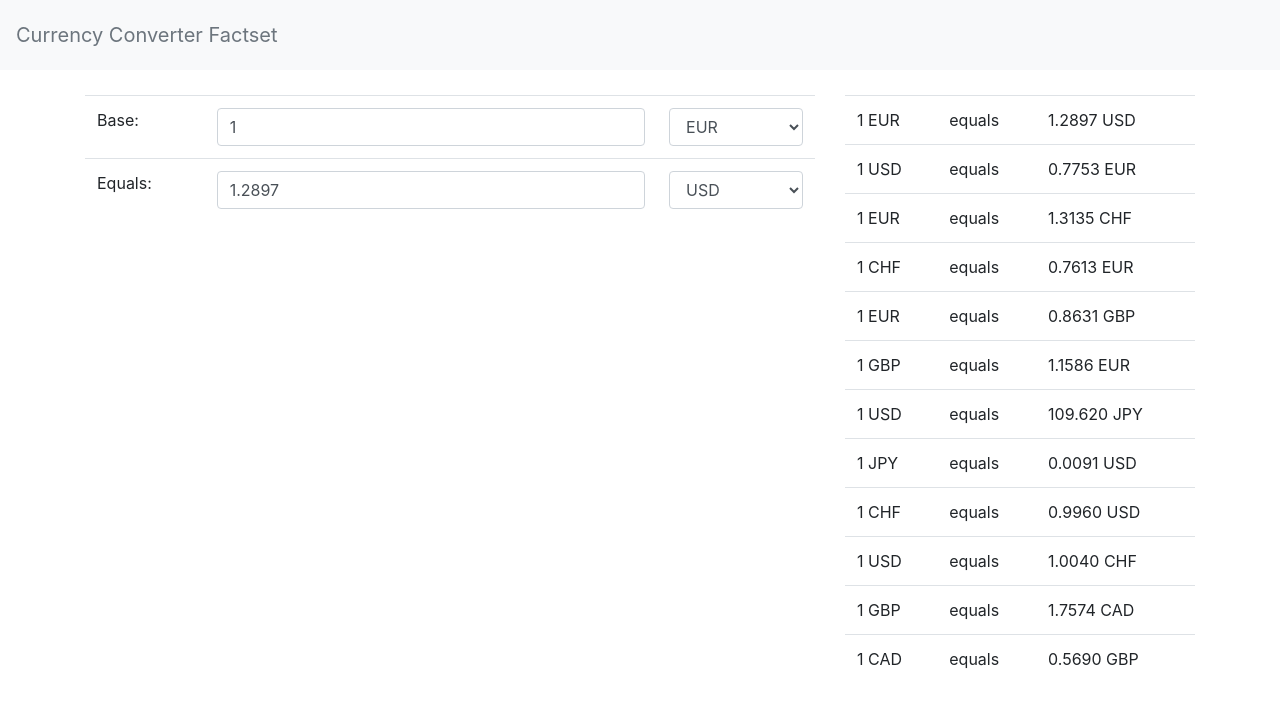
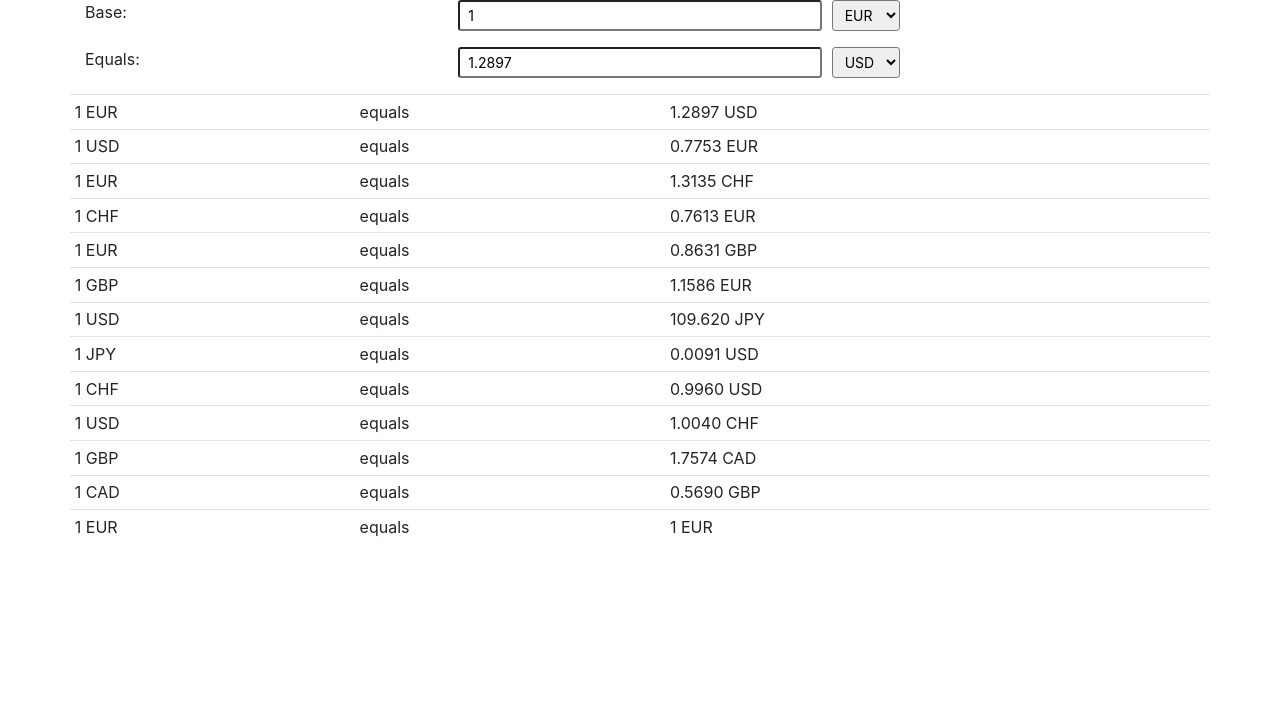
Before and after one commit to azizoid/calc, a React (Create React App) app: page / in a window 1280 px wide. Shown: the top 708 px of the page. Built offline with nearby package versions, Linux system fonts and the light colour scheme.

Commit message:
added query string parameters
Added additional currencies via url query string, for users add their own currency over iFrame

```diff
--- a/package.json
+++ b/package.json
@@ -11,6 +11,7 @@
     "node-sass": "^4.14.1",
     "react": "^16.13.1",
     "react-dom": "^16.13.1",
+    "react-router-dom": "^5.2.0",
     "react-scripts": "3.4.1"
   },
   "scripts": {
--- a/src/App.js
+++ b/src/App.js
@@ -1,46 +1,97 @@
 import React, { useEffect, useState } from "react";
 import _ from "lodash";
+import parseParams from "./assets/parse.params.js";
 
-import Navbar from "./components/navbar/navbar.component";
+// import Navbar from "./components/navbar/navbar.component";
 
 // import "./App.scss";
 
 const App = () => {
   const [currList, setCurrList] = useState([
-    { code: "EURUSD", id: 1, base: "EUR", convertTo: "USD", rate: "1.2897" },
-    { code: "USDEUR", id: 2, base: "USD", convertTo: "EUR", rate: "0.7753" },
-    { code: "EURCHF", id: 3, base: "EUR", convertTo: "CHF", rate: "1.3135" },
-    { code: "CHFEUR", id: 4, base: "CHF", convertTo: "EUR", rate: "0.7613" },
-    { code: "EURGBP", id: 5, base: "EUR", convertTo: "GBP", rate: "0.8631" },
-    { code: "GBPEUR", id: 6, base: "GBP", convertTo: "EUR", rate: "1.1586" },
-    { code: "USDJPY", id: 7, base: "USD", convertTo: "JPY", rate: "109.620" },
-    { code: "JPYUSD", id: 8, base: "JPY", convertTo: "USD", rate: "0.0091" },
-    { code: "CHFUSD", id: 9, base: "CHF", convertTo: "USD", rate: "0.9960" },
-    { code: "USDCHF", id: 10, base: "USD", convertTo: "CHF", rate: "1.0040" },
-    { code: "GBPCAD", id: 11, base: "GBP", convertTo: "CAD", rate: "1.7574" },
-    { code: "CADGBP", id: 12, base: "CAD", convertTo: "GBP", rate: "0.5690" },
+    { code: "EURUSD", base: "EUR", target: "USD", rate: "1.2897" },
+    { code: "USDEUR", base: "USD", target: "EUR", rate: "0.7753" },
+    { code: "EURCHF", base: "EUR", target: "CHF", rate: "1.3135" },
+    { code: "CHFEUR", base: "CHF", target: "EUR", rate: "0.7613" },
+    { code: "EURGBP", base: "EUR", target: "GBP", rate: "0.8631" },
+    { code: "GBPEUR", base: "GBP", target: "EUR", rate: "1.1586" },
+    { code: "USDJPY", base: "USD", target: "JPY", rate: "109.620" },
+    { code: "JPYUSD", base: "JPY", target: "USD", rate: "0.0091" },
+    { code: "CHFUSD", base: "CHF", target: "USD", rate: "0.9960" },
+    { code: "USDCHF", base: "USD", target: "CHF", rate: "1.0040" },
+    { code: "GBPCAD", base: "GBP", target: "CAD", rate: "1.7574" },
+    { code: "CADGBP", base: "CAD", target: "GBP", rate: "0.5690" },
+    { code: "EUREUR", base: "EUR", target: "EUR", rate: "1" },
   ]);
   const [symbols, setSymbols] = useState();
+  const [form, setForm] = useState({ x1: 1, x2: 1, y1: 1, y2: 1 });
+  const [message, setMessage] = useState("");
+  const [alert, setAlert] = useState(0);
 
-  const [form, setForm] = useState({ x1: "", x2: "", y1: "", y2: "" });
+  useEffect(() => {
+    const url = new URL(window.location);
+    let params = parseParams(url.search);
+    if (Object.keys(params).length > 0) {
+      const custom = _.hasIn(params, "custom") ? params.custom.split(":") : {};
 
-  const [message, setMessage] = useState("");
+      if (
+        _.hasIn(params, "custom_base") &&
+        _.hasIn(params, "custom_target") &&
+        _.hasIn(params, "custom_rate")
+      ) {
+        let { custom_base, custom_target, custom_rate } = params;
+        custom_base = custom_base.toString().replace(/\W/g, "").toUpperCase();
+        custom_target = custom_target
+          .toString()
+          .replace(/\W/g, "")
+          .toUpperCase();
+
+        const newCurr = [
+          {
+            code: custom_base + custom_target,
+            base: custom_base,
+            target: custom_target,
+            rate: (custom_rate * 1).toFixed(4),
+          },
+          {
+            code: custom_target + custom_base,
+            base: custom_target,
+            target: custom_base,
+            rate: (1 / custom_rate).toFixed(4),
+          },
+        ];
+
+        setCurrList((prev) => [...newCurr, ...prev]);
+      }
+    }
+  }, []);
 
   useEffect(() => {
     if (currList) {
       let tmp = [];
-      currList.forEach((arr) => tmp.push(arr.base, arr.convertTo));
+      currList.forEach((arr) => tmp.push(arr.base, arr.target));
       setSymbols(_.uniq(tmp));
 
+      console.log(currList);
       setForm({
         x1: 1,
         x2: currList[0].rate,
         y1: currList[0].base,
-        y2: currList[0].convertTo,
+        y2: currList[0].target,
         d: 0,
       });
     }
   }, [currList]);
+
+  useEffect(() => {
+    if (!alert) return setMessage("");
+    const timer = setTimeout(() => {
+      setMessage("We dont have this currency yet");
+      setAlert(0);
+    }, 1500);
+    return () => {
+      clearTimeout(timer);
+    };
+  }, [alert]);
 
   const onHandlerChangex1 = (event) => {
     let { value } = event.target;
@@ -80,11 +131,14 @@ const App = () => {
     const currency = _.find(currList, { code: code });
     if (!currency) {
       setMessage("We dont have this currency yet");
+      setAlert(1);
       return;
-    } else setMessage("");
+    }
+    setMessage("");
+
     let rate = currency.rate;
 
-    setForm((prev) => ({ ...prev, x2: value, x1: rate, y1: value }));
+    setForm((prev) => ({ ...prev, x1: rate, y1: value }));
   };
 
   const onHandlerChangey2 = (event) => {
@@ -97,41 +151,43 @@ const App = () => {
 
     if (!currency) {
       setMessage("We dont have this currency yet");
+      setAlert(1);
       return;
-    } else setMessage("");
+    }
+    setMessage("");
 
     let rate = currency.rate;
 
     console.log(rate);
 
-    setForm((prev) => ({ ...prev, x2: rate, x1: value, y2: value }));
+    setForm((prev) => ({ ...prev, x2: rate, y2: value }));
   };
 
   return (
-    <div className="App">
-      <Navbar />
-      <div className="container">
+    <div className="App container ">
       <div className="row">
-          <div className="col-8">
-            <form>
-              <table className="table">
-                <tbody>
-                  <tr>
-                    <td>Base: </td>
-                    <td className="form-group">
+        {message.length > 0 && (
+          <small className="col-12 alert alert-danger text-center">
+            {message}
+          </small>
+        )}
+        <form className="col-12">
+          <div className="form-row">
+            <div className="form-group col-4">Base:</div>
+            <div className="form-group col-4">
               <input
                 type="number"
                 placeholder="1"
                 min="0"
                 value={form.x1}
                 name="x1"
-                        className="form-control"
+                className="form-control-sm w-100"
                 onChange={(e) => onHandlerChangex1(e)}
               />
-                    </td>
-                    <td className="form-group">
+            </div>
+            <div className="form-group col-4">
               <select
-                        className="form-control"
+                className="form-control-sm"
                 value={form.y1}
                 name="y1"
                 onChange={(e) => onHandlerChangey1(e)}
@@ -143,73 +199,65 @@ const App = () => {
                     </option>
                   ))}
               </select>
-                    </td>
-                  </tr>
-                  <tr>
-                    <td>Equals: </td>
-                    <td className="form-group">
+            </div>
+          </div>
+          <div className="form-row">
+            <div className="form-group col-4">Equals:</div>
+            <div className="form-group col-4">
               <input
                 type="number"
                 placeholder="1"
                 min="0"
                 value={form.x2}
                 name="x2"
-                        className="form-control"
+                className="form-control-sm w-100"
                 onChange={(e) => onHandlerChangex2(e)}
               />
-                    </td>
-                    <td className="form-group">
+            </div>
+            <div className="form-group col-4">
               <select
-                        className="form-control"
+                className="form-control-sm"
                 value={form.y2}
                 name="y2"
                 onChange={(e) => onHandlerChangey2(e)}
               >
                 {symbols &&
-                          symbols.map(
-                            (value, index) =>
-                              index > 0 && (
+                  symbols.map((value, index) => (
                     <option value={value} key={index}>
                       {value}
                     </option>
-                              )
-                          )}
+                  ))}
               </select>
-                    </td>
-                  </tr>
-                </tbody>
-                {message.length > 0 && (
-                  <tfoot>
-                    <tr>
-                      <td></td>
-                      <td>
-                        <div className="alert alert-danger">{message}</div>
-                      </td>
-                      <td></td>
-                    </tr>
-                  </tfoot>
-                )}
-              </table>
+            </div>
+          </div>
         </form>
-          </div>
 
-          <div className="col-4">
-            <table className="table table-condensed">
+        <table className="table table-hover table-sm col-12">
           <tbody>
             {currList &&
-                  currList.map(({ base, rate, convertTo }, i) => (
-                    <tr key={i}>
+              currList.map(({ base, rate, target }, i) => (
+                <tr
+                  key={i}
+                  style={{ cursor: "pointer" }}
+                  onClick={() => {
+                    setForm((prev) => ({
+                      ...prev,
+                      x1: 1,
+                      x2: rate,
+                      y1: base,
+                      y2: target,
+                    }));
+                  }}
+                >
                   <td>1 {base}</td>
                   <td>equals</td>
-                      <td> {rate + " " + convertTo}</td>
+                  <td> {rate + " " + target}</td>
                 </tr>
               ))}
           </tbody>
         </table>
       </div>
     </div>
-      </div>
-    </div>
   );
 };
 
--- /dev/null
+++ b/src/assets/parse.params.js
@@ -0,0 +1,14 @@
+const parseParams = (querystring) => {
+  const params = new URLSearchParams(querystring);
+  const obj = {};
+  for (const key of params.keys()) {
+    if (params.getAll(key).length > 1) {
+      obj[key] = params.getAll(key);
+    } else {
+      obj[key] = params.get(key);
+    }
+  }
+  return obj;
+};
+
+export default parseParams;
```
Also changed, not shown: src/App1.js (added, +250 -0 lines), 1 other file (tests, documents, lock files or other folders). Lines whose indentation alone changed are shown as unchanged.
